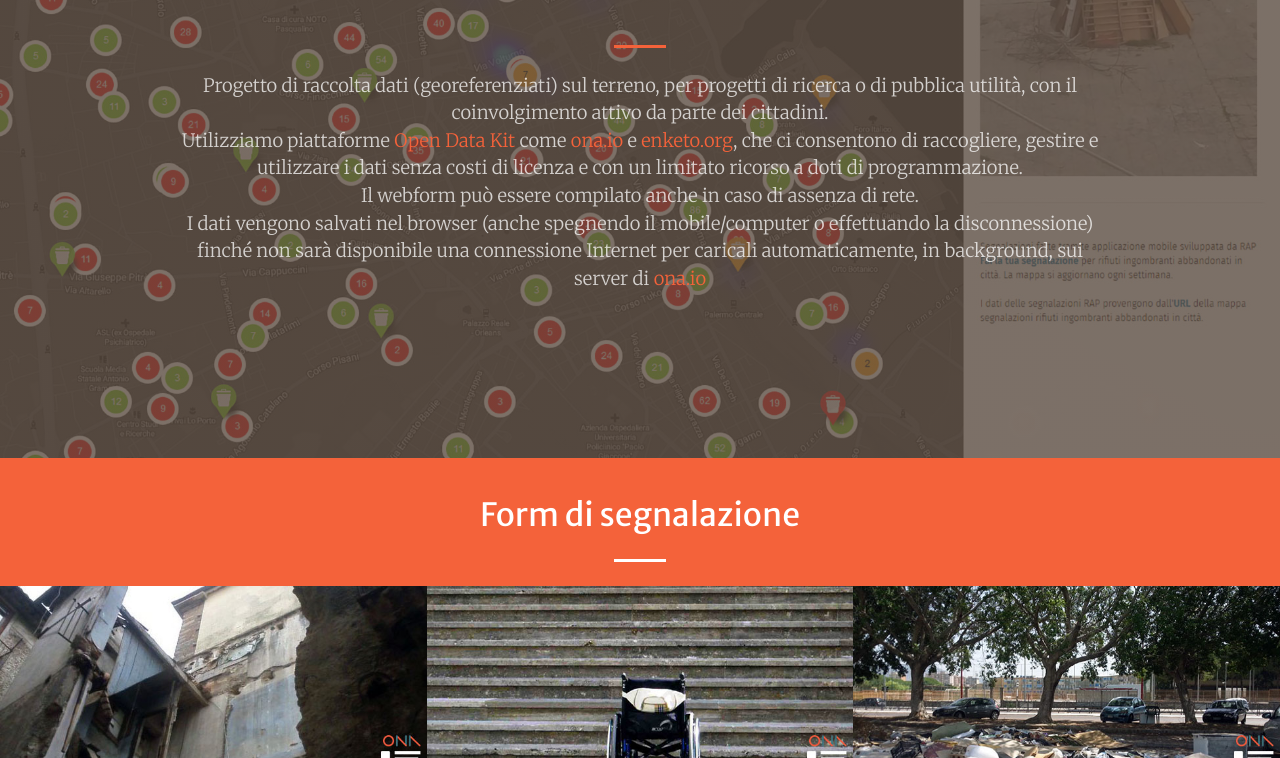
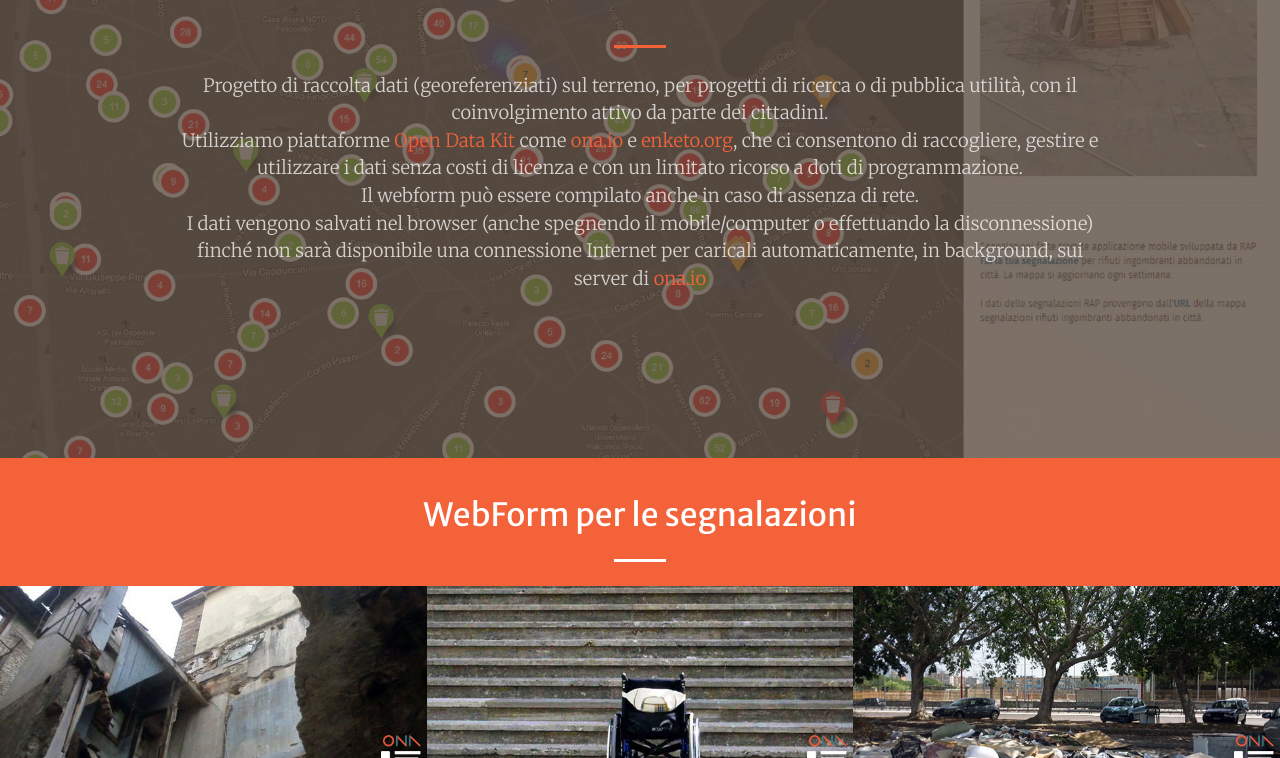
Before and after one commit to opendatasicilia/Form-Geolocalizzazione, a website with bundled scripts: page index.html in a window 1280 px wide. Shown: the part 342-1100 px from the top of the page. Built offline with nearby package versions, Linux system fonts and the light colour scheme.

Commit message:
Update index.html

```diff
--- a/index.html
+++ b/index.html
@@ -66,10 +66,10 @@ Utilizziamo piattaforme Open Data Kit come ona.io e enketo.org, che ci consenton
             <a class="nav-link js-scroll-trigger" href="#services">Services</a>
           </li> -->
           <li class="nav-item">
-            <a class="nav-link js-scroll-trigger" href="#portfolio" title="Form di segnalazione" > <i class="fa fa-th-list" aria-hidden="true"></i> WebForm</a>
+            <a class="nav-link js-scroll-trigger" href="#portfolio" title="WebForm per le segnalazioni" > <i class="fa fa-th-list" aria-hidden="true"></i> WebForm</a>
           </li>
           <li class="nav-item">
-            <a class="nav-link js-scroll-trigger" href="#maps" title="Visualizza la mappa delle segnalazioni"><i class="fa fa-map-o" aria-hidden="true"></i> Maps</a>
+            <a class="nav-link js-scroll-trigger" href="#maps" title="La mappa delle segnalazioni"><i class="fa fa-map-o" aria-hidden="true"></i> Maps</a>
           </li>
           <li class="nav-item">
             <a class="nav-link js-scroll-trigger" href="#faq" title="Frequently Asked Questions"><i class="fa fa-question-circle-o" aria-hidden="true"></i> Faq</a>
@@ -109,7 +109,7 @@ Utilizziamo piattaforme Open Data Kit come ona.io e enketo.org, che ci consenton
     <div class="container-fluid p-0">
           <div class="row justify-content-center">
         <div class="col-lg-8 text-center">
-          <h2 class="text-white mt-0"> <br>Form di segnalazione </h2>
+          <h2 class="text-white mt-0"> <br>WebForm per le segnalazioni</h2>
           <hr class="divider light my-4"></div></div>
       <div class="row no-gutters">
         <div class="col-lg-4 col-sm-6">
```
